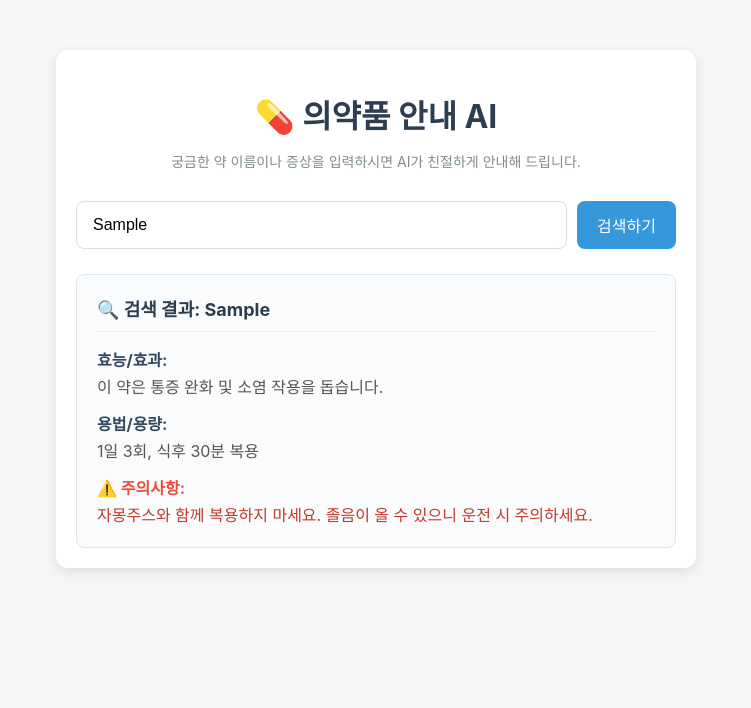
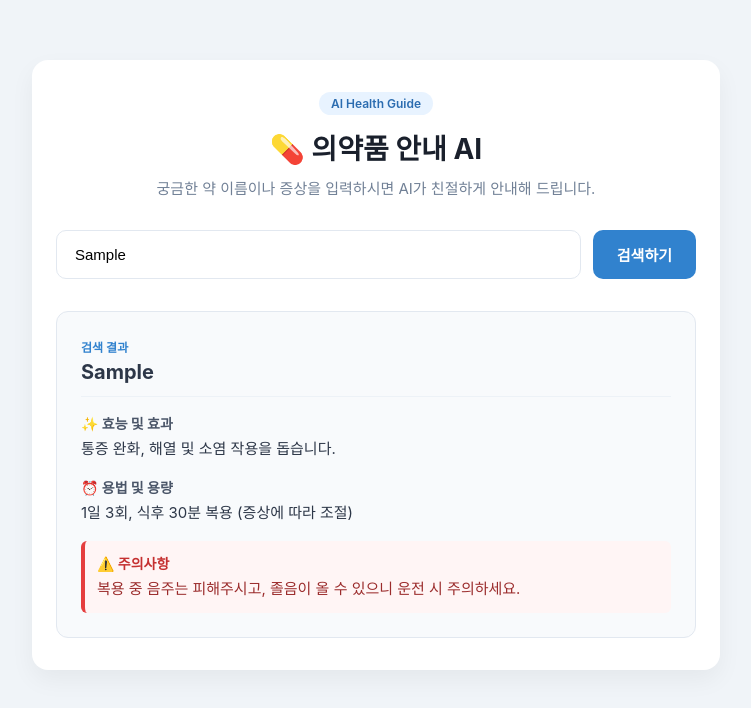
Before and after one commit to 17lucky71/medicine-guide-ai, a React (Create React App) app in the folder frontend/: page / in a window 1280 px wide. Both pictures are taken after typing "Sample" into the empty fields and a click on the button "검색하기". Shown: the top 708 px of the page, without its empty margins (264-1015 px from the left). Built offline with nearby package versions, Linux system fonts and the light colour scheme.

Commit message:
style: 디자인 개선 및 한국어 번역 방지 처리

```diff
--- a/frontend/public/index.html
+++ b/frontend/public/index.html
@@ -1,43 +1,12 @@
 <!DOCTYPE html>
-<html lang="en">
+<html lang="ko" class="notranslate">
   <head>
     <meta charset="utf-8" />
-    <link rel="icon" href="%PUBLIC_URL%/favicon.ico" />
+    <meta name="google" content="notranslate" />
     <meta name="viewport" content="width=device-width, initial-scale=1" />
-    <meta name="theme-color" content="#000000" />
-    <meta
-      name="description"
-      content="Web site created using create-react-app"
-    />
-    <link rel="apple-touch-icon" href="%PUBLIC_URL%/logo192.png" />
-    <!--
-      manifest.json provides metadata used when your web app is installed on a
-      user's mobile device or desktop. See https://developers.google.com/web/fundamentals/web-app-manifest/
-    -->
-    <link rel="manifest" href="%PUBLIC_URL%/manifest.json" />
-    <!--
-      Notice the use of %PUBLIC_URL% in the tags above.
-      It will be replaced with the URL of the `public` folder during the build.
-      Only files inside the `public` folder can be referenced from the HTML.
-
-      Unlike "/favicon.ico" or "favicon.ico", "%PUBLIC_URL%/favicon.ico" will
-      work correctly both with client-side routing and a non-root public URL.
-      Learn how to configure a non-root public URL by running `npm run build`.
-    -->
-    <title>React App</title>
+    <title>의약품 안내 AI</title>
   </head>
   <body>
-    <noscript>You need to enable JavaScript to run this app.</noscript>
     <div id="root"></div>
-    <!--
-      This HTML file is a template.
-      If you open it directly in the browser, you will see an empty page.
-
-      You can add webfonts, meta tags, or analytics to this file.
-      The build step will place the bundled scripts into the <body> tag.
-
-      To begin the development, run `npm start` or `yarn start`.
-      To create a production bundle, use `npm run build` or `yarn build`.
-    -->
   </body>
 </html>
--- a/frontend/src/App.css
+++ b/frontend/src/App.css
@@ -1,100 +1,141 @@
 body {
   margin: 0;
-  background-color: #f4f7f6;
-  font-family: -apple-system, BlinkMacSystemFont, 'Segoe UI', Roboto, sans-serif;
+  background-color: #f0f4f8;
+  font-family: -apple-system, BlinkMacSystemFont, 'Pretendard', 'Segoe UI', Roboto, sans-serif;
+  color: #333;
 }
 
 .container {
-  max-width: 600px;
-  margin: 50px auto;
-  padding: 20px;
-  background: white;
-  border-radius: 12px;
-  box-shadow: 0 4px 12px rgba(0, 0, 0, 0.1);
+  max-width: 640px;
+  margin: 60px auto;
+  padding: 32px 24px;
+  background: #ffffff;
+  border-radius: 16px;
+  box-shadow: 0 10px 25px rgba(0, 0, 0, 0.05);
 }
 
 .header {
   text-align: center;
-  margin-bottom: 30px;
+  margin-bottom: 32px;
+}
+
+.logo-badge {
+  display: inline-block;
+  padding: 4px 12px;
+  background-color: #e8f3ff;
+  color: #2b6cb0;
+  border-radius: 20px;
+  font-size: 12px;
+  font-weight: 600;
+  margin-bottom: 12px;
 }
 
 .header h1 {
-  color: #2c3e50;
-  margin-bottom: 8px;
+  color: #1a202c;
+  font-size: 28px;
+  margin: 0 0 10px 0;
+  font-weight: 700;
 }
 
 .header p {
-  color: #7f8c8d;
-  font-size: 14px;
+  color: #718096;
+  font-size: 15px;
+  margin: 0;
 }
 
 .search-form {
   display: flex;
-  gap: 10px;
-  margin-bottom: 25px;
+  gap: 12px;
+  margin-bottom: 32px;
 }
 
 .search-input {
   flex: 1;
-  padding: 12px 16px;
-  border: 1px solid #ddd;
-  border-radius: 8px;
-  font-size: 16px;
+  padding: 14px 18px;
+  border: 1.5px solid #e2e8f0;
+  border-radius: 10px;
+  font-size: 15px;
   outline: none;
+  transition: all 0.2s ease-in-out;
 }
 
 .search-input:focus {
-  border-color: #3498db;
+  border-color: #3182ce;
+  box-shadow: 0 0 0 3px rgba(49, 130, 206, 0.15);
 }
 
 .search-button {
-  padding: 12px 20px;
-  background-color: #3498db;
+  padding: 14px 24px;
+  background-color: #3182ce;
   color: white;
   border: none;
-  border-radius: 8px;
-  font-size: 16px;
+  border-radius: 10px;
+  font-size: 15px;
+  font-weight: 600;
   cursor: pointer;
   transition: background-color 0.2s;
 }
 
 .search-button:hover {
-  background-color: #2980b9;
+  background-color: #2b6cb0;
 }
 
 .result-card {
-  border: 1px solid #e1e8ed;
-  border-radius: 8px;
-  padding: 20px;
-  background-color: #fafbfc;
+  border: 1px solid #e2e8f0;
+  border-radius: 12px;
+  padding: 24px;
+  background-color: #f8fafc;
 }
 
-.result-card h2 {
-  font-size: 18px;
-  margin-top: 0;
-  color: #2c3e50;
-  border-bottom: 1px solid #eee;
-  padding-bottom: 10px;
+.result-header {
+  margin-bottom: 16px;
+  border-bottom: 1px solid #edf2f7;
+  padding-bottom: 12px;
 }
 
-.result-item {
-  margin-top: 12px;
+.badge {
+  font-size: 12px;
+  color: #3182ce;
+  font-weight: 600;
+}
+
+.result-header h2 {
+  font-size: 20px;
+  margin: 4px 0 0 0;
+  color: #2d3748;
+}
+
+.result-body {
+  display: flex;
+  flex-direction: column;
+  gap: 16px;
 }
 
 .result-item strong {
-  color: #34495e;
+  display: block;
+  font-size: 14px;
+  color: #4a5568;
+  margin-bottom: 4px;
 }
 
 .result-item p {
-  margin: 4px 0 0 0;
-  color: #555;
-  line-height: 1.5;
+  margin: 0;
+  color: #2d3748;
+  line-height: 1.6;
+  font-size: 15px;
+}
+
+.result-item.warning {
+  background-color: #fff5f5;
+  border-left: 4px solid #e53e3e;
+  padding: 12px;
+  border-radius: 6px;
 }
 
 .result-item.warning strong {
-  color: #e74c3c;
+  color: #c53030;
 }
 
 .result-item.warning p {
-  color: #c0392b;
+  color: #9b2c2c;
 }
--- a/frontend/src/App.js
+++ b/frontend/src/App.js
@@ -9,17 +9,19 @@ function App() {
     e.preventDefault();
     if (!query.trim()) return;
 
+    // 예시 안내 데이터
     setResult({
       name: query,
-      efficacy: '이 약은 통증 완화 및 소염 작용을 돕습니다.',
-      dosage: '1일 3회, 식후 30분 복용',
-      warning: '자몽주스와 함께 복용하지 마세요. 졸음이 올 수 있으니 운전 시 주의하세요.',
+      efficacy: '통증 완화, 해열 및 소염 작용을 돕습니다.',
+      dosage: '1일 3회, 식후 30분 복용 (증상에 따라 조절)',
+      warning: '복용 중 음주는 피해주시고, 졸음이 올 수 있으니 운전 시 주의하세요.',
     });
   };
 
   return (
     <div className="container">
       <header className="header">
+        <div className="logo-badge">AI Health Guide</div>
         <h1>💊 의약품 안내 AI</h1>
         <p>궁금한 약 이름이나 증상을 입력하시면 AI가 친절하게 안내해 드립니다.</p>
       </header>
@@ -29,7 +31,7 @@ function App() {
           type="text"
           value={query}
           onChange={(e) => setQuery(e.target.value)}
-          placeholder="예: 타이레놀, 감기약 복용법..."
+          placeholder="예: 타이레놀, 감기약 복용법, 두통..."
           className="search-input"
         />
         <button type="submit" className="search-button">검색하기</button>
@@ -37,15 +39,23 @@ function App() {
 
       {result && (
         <div className="result-card">
-          <h2>🔍 검색 결과: {result.name}</h2>
-          <div className="result-item">
-            <strong>효능/효과:</strong> <p>{result.efficacy}</p>
+          <div className="result-header">
+            <span className="badge">검색 결과</span>
+            <h2>{result.name}</h2>
           </div>
-          <div className="result-item">
-            <strong>용법/용량:</strong> <p>{result.dosage}</p>
-          </div>
-          <div className="result-item warning">
-            <strong>⚠️ 주의사항:</strong> <p>{result.warning}</p>
+          <div className="result-body">
+            <div className="result-item">
+              <strong>✨ 효능 및 효과</strong>
+              <p>{result.efficacy}</p>
+            </div>
+            <div className="result-item">
+              <strong>⏰ 용법 및 용량</strong>
+              <p>{result.dosage}</p>
+            </div>
+            <div className="result-item warning">
+              <strong>⚠️ 주의사항</strong>
+              <p>{result.warning}</p>
+            </div>
           </div>
         </div>
       )}
```
